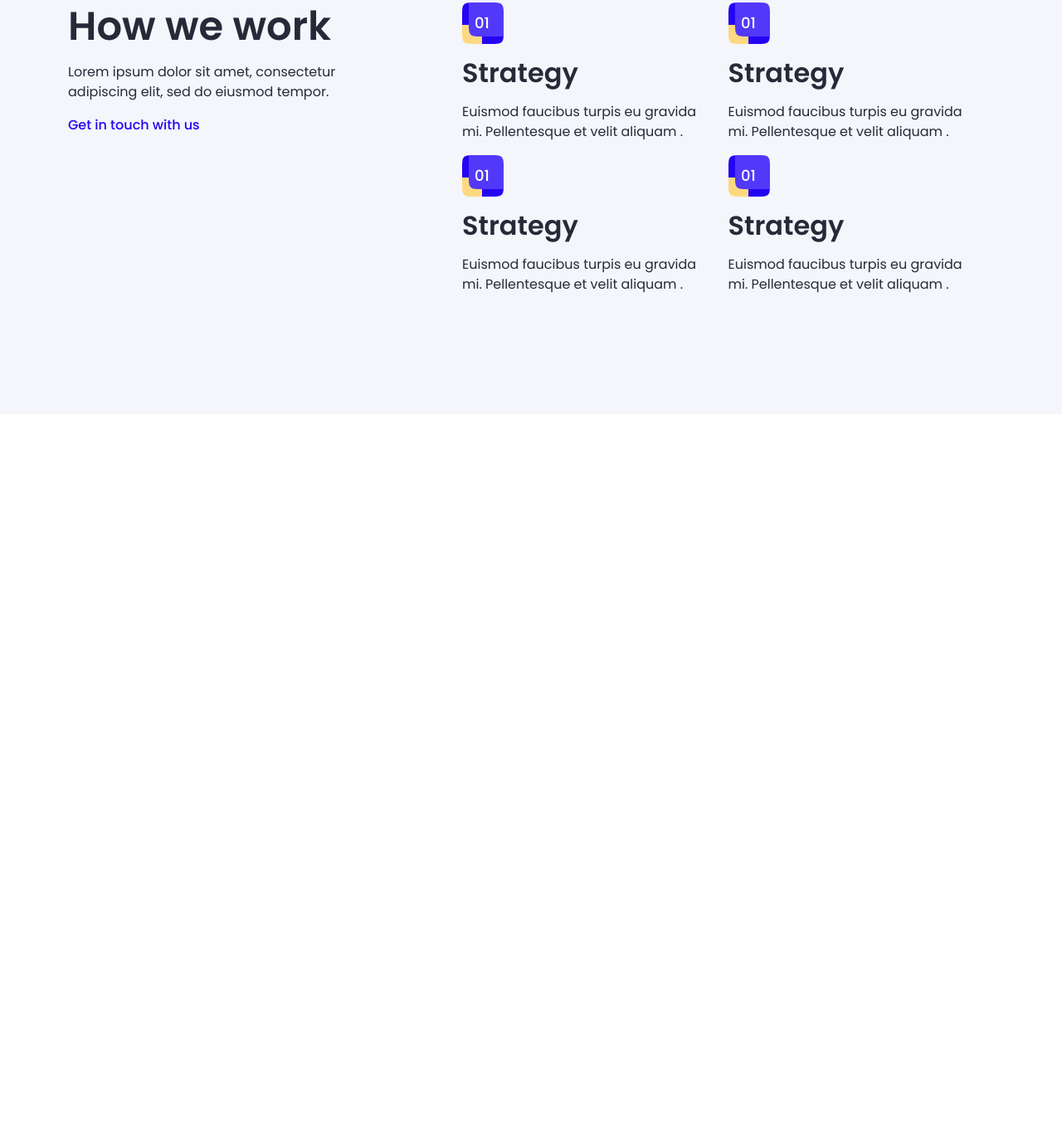
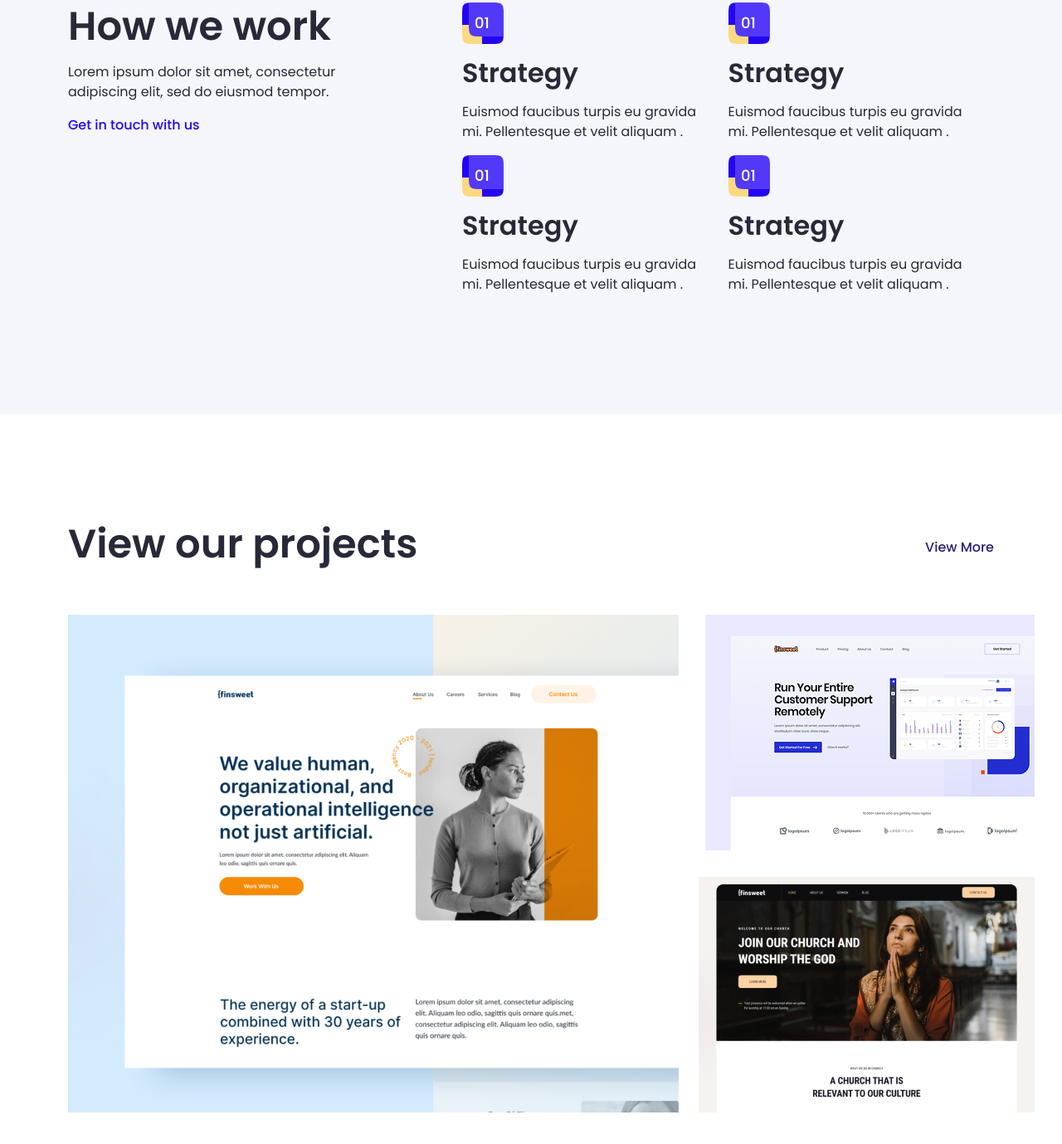
Before and after one commit to sajibkhandev/Finsweet_2508, a plain HTML site: page index.html in a window 1280 px wide. Shown: the part 878-2257 px from the top of the page at 83% size. Before the commit the page ends 1377 px from the top, so only its background shows below. Drawn offline with Linux system fonts and the light colour scheme.

Commit message:
feat: add project part

```diff
--- a/css/style.css
+++ b/css/style.css
@@ -4,6 +4,9 @@ a{
 }
 ul,ol{
     list-style: none;
+}
+.box{
+    display: flex;
 }
 .title h2{
   font-size: 48px;
@@ -171,3 +174,48 @@ nav {
 /* ===========================
  Wrok css end
 =========================== */
+/* ===========================
+ Project css start
+=========================== */
+.project{
+    padding: 128px 0px;
+}
+.project .box{
+    justify-content: space-between;
+    align-items: center;
+}
+.project .project-ani{
+    color: #2c2076;
+    margin-left: 0px;
+
+}
+.project img:nth-child(2){
+    margin-top: 32px;
+}
+.project .image-box{
+    position: relative;
+    overflow: hidden;
+
+}
+.project .image-box .overly{
+    width: 52%;
+    height: 100%;
+    background: rgba(28, 30, 83,0.6);
+    position: absolute;
+    top: 0;
+    left: -52%;
+    transition: .4s;
+    padding-top: 312px;
+    padding-left: 48px;
+    padding-right: 38px;
+    color: white;
+}
+
+.project .image-box:hover .overly{
+    left: 0%;
+
+
+}
+/* ===========================
+ Project css end
+=========================== */
--- a/index.html
+++ b/index.html
@@ -136,6 +136,40 @@
     <!-- =========================
            Work part end
       =============================== -->
+    <!-- =========================
+           Project part start
+      =============================== -->
+      <section class="project">
+         <div class="container">
+             <div class="box">
+               <div class="title">
+                <h2>View our projects</h2>
+               </div>
+              <a class="view-pricing titleani project-ani" href="">View More<i class="fa-solid fa-arrow-right-long"></i></a>
+             </div>
+
+          <div class="row pt-5">
+            <div class="col-lg-8">
+              <div class="image-box">
+                  <img src="./images/project1.png" alt="">
+                   <div class="overly">
+                     <h3>Workhub office Webflow Webflow Design</h3>
+                     <p>Lorem ipsum dolor, sit amet consectetur adipisicing elit. Fuga </p>
+                     <a href="">View project</a>
+                   </div>
+              </div>
+            </div>
+            <div class="col-lg-4">
+              <img src="./images/project2.png" alt="">
+              <img src="./images/project3.png" alt="">
+
+            </div>
+          </div>
+         </div>
+      </section>
+    <!-- =========================
+           Project part end
+      =============================== -->
 
     <script src="./js/bootstrap.bundle.min.js"></script>
   </body>
```
Also changed, not shown: images/project1.png (added), images/project2.png (added), images/project3.png (added).
